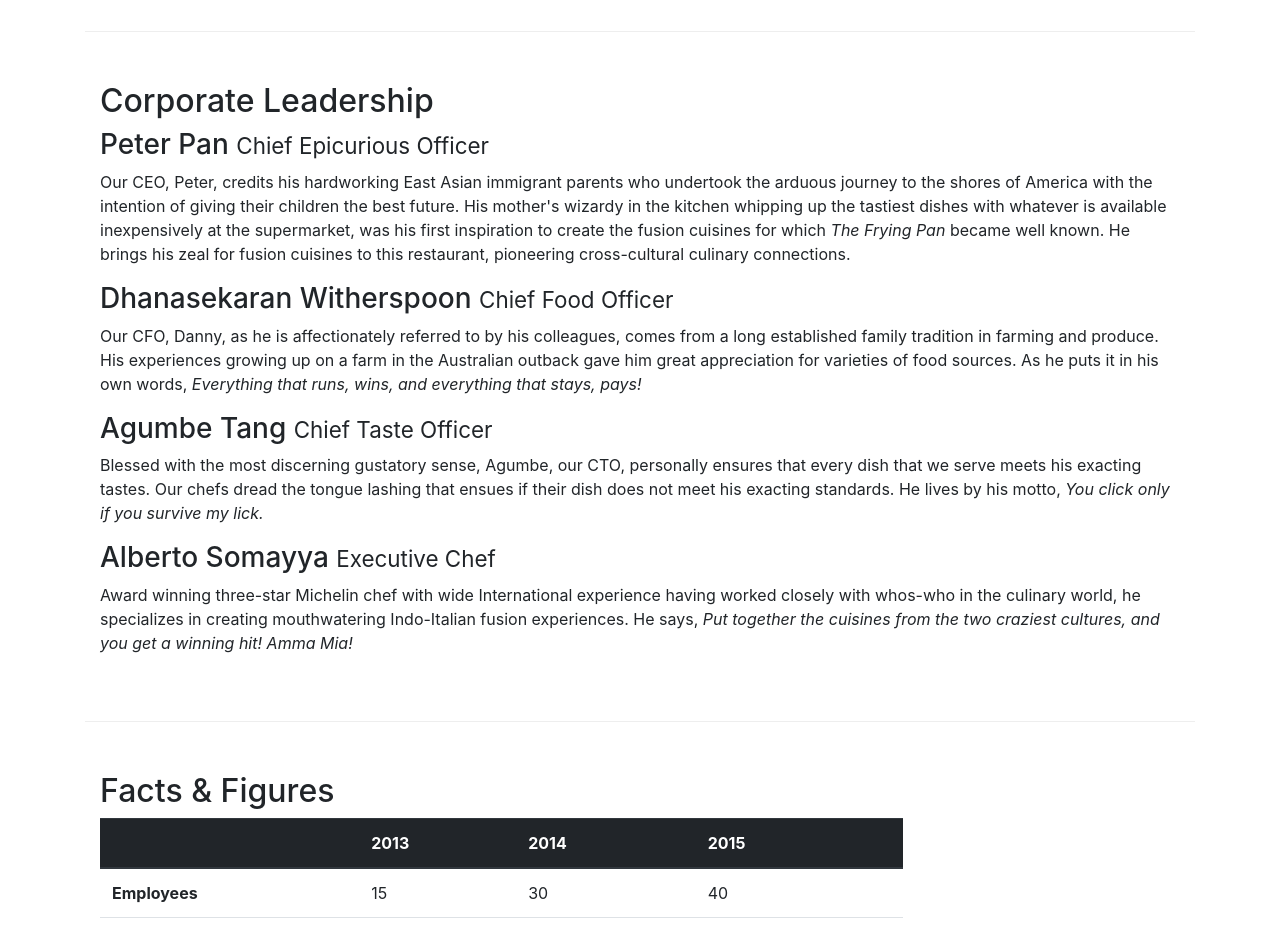
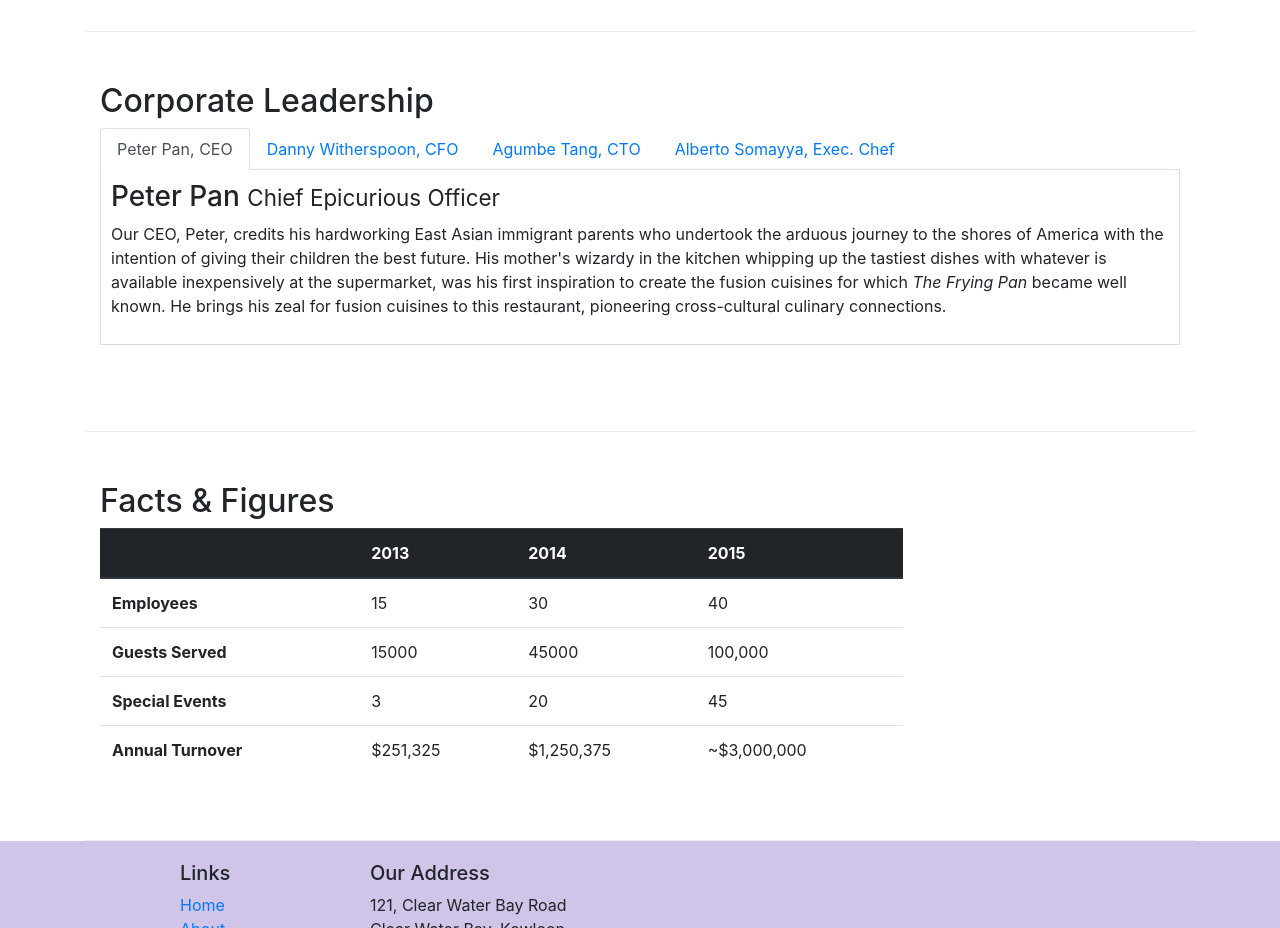
Before and after one commit to Chirag-Rathi/Con-fusion-Bootstrap, a website: page aboutus.html in a window 1280 px wide. Shown: the part 940-1868 px from the top of the page. Drawn offline with nearby package versions, Linux system fonts and the light colour scheme.

Commit message:
Tabbed Navigation

```diff
--- a/aboutus.html
+++ b/aboutus.html
@@ -95,16 +95,49 @@
         <div class="row row-content">
             <div class="col-12">
                 <h2>Corporate Leadership</h2>
+
+                <ul class="nav nav-tabs">
+                    <li class="nav-item">
+                      <a class="nav-link active" href="#peter"
+                        role="tab" data-toggle="tab">Peter Pan, CEO</a>
+                    </li>
+                    <li class="nav-item">
+                      <a class="nav-link" href="#danny" role="tab"
+                        data-toggle="tab">Danny Witherspoon, CFO</a>
+                    </li>
+                    <li class="nav-item">
+                      <a class="nav-link" href="#agumbe"role="tab"
+                        data-toggle="tab">Agumbe Tang, CTO</a>
+                    </li>
+                    <li class="nav-item">
+                      <a class="nav-link" href="#alberto" role="tab"
+                        data-toggle="tab">Alberto Somayya, Exec. Chef</a>
+                    </li>
+                </ul>
+
+                <div class="tab-content">
+                    <div role="tabpanel" class="tab-pane fade show active" id="peter">
                 <h3>Peter Pan <small>Chief Epicurious Officer</small></h3>
                 <div class="d-none d-sm-block">
                 <p>Our CEO, Peter, credits his hardworking East Asian immigrant parents who undertook the arduous journey to the shores of America with the intention of giving their children the best future. His mother's wizardy in the kitchen whipping up the tastiest dishes with whatever is available inexpensively at the supermarket, was his first inspiration to create the fusion cuisines for which <em>The Frying Pan</em> became well known. He brings his zeal for fusion cuisines to this restaurant, pioneering cross-cultural culinary connections.</p></div>
+            </div>
+
+               <div role="tabpanel" class="tab-pane fade" id="danny">
                 <h3>Dhanasekaran Witherspoon <small>Chief Food Officer</small></h3>
                 <div class="d-none d-sm-block"><p>Our CFO, Danny, as he is affectionately referred to by his colleagues, comes from a long established family tradition in farming and produce. His experiences growing up on a farm in the Australian outback gave him great appreciation for varieties of food sources. As he puts it in his own words, <em>Everything that runs, wins, and everything that stays, pays!</em></p></div>
+            </div>
+
+                <div role="tabpanel" class="tab-pane fade" id="agumbe">
                 <h3>Agumbe Tang <small>Chief Taste Officer</small></h3>
                 <div class="d-none d-sm-block"><p>Blessed with the most discerning gustatory sense, Agumbe, our CTO, personally ensures that every dish that we serve meets his exacting tastes. Our chefs dread the tongue lashing that ensues if their dish does not meet his exacting standards. He lives by his motto, <em>You click only if you survive my lick.</em></p></div>
+            </div>
+
+                <div role="tabpanel" class="tab-pane fade" id="alberto">
                 <h3>Alberto Somayya <small>Executive Chef</small></h3>
                 <div class="d-none d-sm-block">
                 <p>Award winning three-star Michelin chef with wide International experience having worked closely with whos-who in the culinary world, he specializes in creating mouthwatering Indo-Italian fusion experiences. He says, <em>Put together the cuisines from the two craziest cultures, and you get a winning hit! Amma Mia!</em></p></div>
+            </div>
+            </div>
             </div>
        </div>
        <div class="row row-content">
@@ -201,6 +234,10 @@
         </div>
     </footer>
 
+    <script src="node_modules/jquery/dist/jquery.slim.min.js"></script>
+    <script src="node_modules/popper.js/dist/umd/popper.min.js"></script>
+    <script src="node_modules/bootstrap/dist/js/bootstrap.min.js"></script>
+
 </body>
 
 </html>
--- a/css/styles.css
+++ b/css/styles.css
@@ -38,3 +38,10 @@ body{
 .navbar-dark{
 	background: #512DA8;
 }
+
+.tab-content{
+	border-left: 1px solid #ddd;
+	border-right: 1px solid #ddd;
+	border-bottom: 1px solid #ddd;
+	padding: 10px;
+}
```
Also changed, not shown: index.html (+4 -2 lines).
